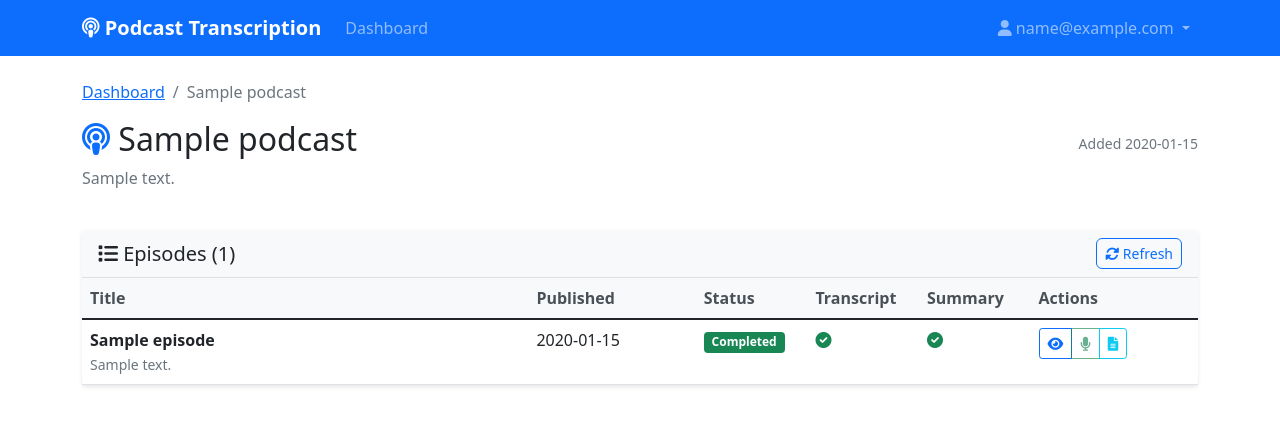
After one commit to wdphillipsRT/PodcastTranscriptionWeb, a Flask app: page /podcast/1/episodes in a window 1280 px wide. The commit adds this page. Shown: the top 426 px of the page. Run offline with Flask 3, Linux system fonts and the light colour scheme; a user stored in the database is signed in; tables that the repository leaves empty hold one stand-in row (values such as "Sample post"); some libraries are stand-ins or nearby versions.

Commit message:
Add comprehensive episode management interface
- Add podcast episodes listing page with detailed view
- Create manual trigger routes for transcription and summarization
- Add real-time status updates and auto-refresh for processing episodes
- Enhance dashboard with "View Episodes" buttons for each podcast
- Support individual episode actions: view details, trigger transcription, trigger summary
- Auto-refresh every 30 seconds when episodes are processing

🤖 Generated with [Claude Code](https://claude.ai/code)

Co-Authored-By: Claude <noreply@anthropic.com>

```diff
--- a/app.py
+++ b/app.py
@@ -224,6 +224,22 @@ def stripe_webhook():
 
     return jsonify({'success': True})
 
+@app.route('/podcast/<int:podcast_id>/episodes')
+@login_required
+def podcast_episodes(podcast_id):
+    podcast = Podcast.query.filter_by(
+        id=podcast_id,
+        user_id=current_user.id
+    ).first_or_404()
+
+    episodes = Episode.query.filter_by(podcast_id=podcast_id)\
+        .order_by(Episode.published_at.desc()).all()
+
+    return render_template('episodes.html',
+                         podcast=podcast,
+                         episodes=episodes,
+                         user=current_user)
+
 @app.route('/api/episodes/<int:episode_id>')
 @login_required
 def get_episode(episode_id):
@@ -235,11 +251,53 @@ def get_episode(episode_id):
     return jsonify({
         'id': episode.id,
         'title': episode.title,
+        'description': episode.description,
         'transcript_path': episode.transcript_path,
         'summary_path': episode.summary_path,
         'status': episode.status,
+        'published_at': episode.published_at.isoformat() if episode.published_at else None,
         'created_at': episode.created_at.isoformat() if episode.created_at else None
     })
+
+@app.route('/api/episodes/<int:episode_id>/trigger-transcription', methods=['POST'])
+@login_required
+def trigger_transcription(episode_id):
+    episode = Episode.query.join(Podcast).filter(
+        Episode.id == episode_id,
+        Podcast.user_id == current_user.id
+    ).first_or_404()
+
+    if episode.status == 'completed':
+        return jsonify({'error': 'Episode already processed'}), 400
+
+    # Import tasks here to avoid circular imports
+    from tasks import process_episode
+
+    # Reset episode status and trigger processing
+    episode.status = 'pending'
+    db.session.commit()
+
+    process_episode.delay(episode_id)
+
+    return jsonify({'success': True, 'message': 'Transcription triggered'})
+
+@app.route('/api/episodes/<int:episode_id>/trigger-summary', methods=['POST'])
+@login_required
+def trigger_summary(episode_id):
+    episode = Episode.query.join(Podcast).filter(
+        Episode.id == episode_id,
+        Podcast.user_id == current_user.id
+    ).first_or_404()
+
+    if not episode.transcript_path:
+        return jsonify({'error': 'Episode must be transcribed first'}), 400
+
+    # Import tasks here to avoid circular imports
+    from tasks import summarize_episode
+
+    summarize_episode.delay(episode_id)
+
+    return jsonify({'success': True, 'message': 'Summary triggered'})
 
 if __name__ == '__main__':
     with app.app_context():
--- a/templates/dashboard.html
+++ b/templates/dashboard.html
@@ -85,6 +85,12 @@
                         <p class="card-text small">
                             Episodes: {{ podcast.episodes|length }}
                         </p>
+                        <div class="d-flex justify-content-end">
+                            <a href="{{ url_for('podcast_episodes', podcast_id=podcast.id) }}"
+                               class="btn btn-outline-primary btn-sm">
+                                <i class="fas fa-list"></i> View Episodes
+                            </a>
+                        </div>
                     </div>
                 </div>
             </div>
--- /dev/null
+++ b/templates/episodes.html
@@ -0,0 +1,411 @@
+{% extends "base.html" %}
+
+{% block title %}{{ podcast.name }} Episodes - Podcast Transcription Service{% endblock %}
+
+{% block content %}
+<div class="row mb-4">
+    <div class="col-12">
+        <nav aria-label="breadcrumb">
+            <ol class="breadcrumb">
+                <li class="breadcrumb-item">
+                    <a href="{{ url_for('dashboard') }}">Dashboard</a>
+                </li>
+                <li class="breadcrumb-item active">{{ podcast.name }}</li>
+            </ol>
+        </nav>
+
+        <div class="d-flex justify-content-between align-items-center">
+            <h2>
+                <i class="fas fa-podcast text-primary"></i>
+                {{ podcast.name }}
+            </h2>
+            <div class="text-muted small">
+                Added {{ podcast.created_at.strftime('%Y-%m-%d') }}
+            </div>
+        </div>
+
+        {% if podcast.description %}
+        <p class="text-muted">{{ podcast.description[:200] }}{% if podcast.description|length > 200 %}...{% endif %}</p>
+        {% endif %}
+    </div>
+</div>
+
+<div class="row">
+    <div class="col-12">
+        <div class="card">
+            <div class="card-header d-flex justify-content-between align-items-center">
+                <h5 class="mb-0">
+                    <i class="fas fa-list"></i>
+                    Episodes ({{ episodes|length }})
+                </h5>
+                <div>
+                    <button class="btn btn-outline-primary btn-sm" onclick="refreshEpisodes()">
+                        <i class="fas fa-sync-alt"></i> Refresh
+                    </button>
+                </div>
+            </div>
+
+            {% if episodes %}
+            <div class="table-responsive">
+                <table class="table table-hover mb-0">
+                    <thead class="table-light">
+                        <tr>
+                            <th style="width: 40%">Title</th>
+                            <th style="width: 15%">Published</th>
+                            <th style="width: 10%">Status</th>
+                            <th style="width: 10%">Transcript</th>
+                            <th style="width: 10%">Summary</th>
+                            <th style="width: 15%">Actions</th>
+                        </tr>
+                    </thead>
+                    <tbody>
+                        {% for episode in episodes %}
+                        <tr id="episode-{{ episode.id }}">
+                            <td>
+                                <strong>{{ episode.title[:60] }}{% if episode.title|length > 60 %}...{% endif %}</strong>
+                                {% if episode.description %}
+                                <br>
+                                <small class="text-muted">
+                                    {{ episode.description[:100] }}{% if episode.description|length > 100 %}...{% endif %}
+                                </small>
+                                {% endif %}
+                            </td>
+                            <td>
+                                {% if episode.published_at %}
+                                {{ episode.published_at.strftime('%Y-%m-%d') }}
+                                {% else %}
+                                N/A
+                                {% endif %}
+                            </td>
+                            <td>
+                                <span class="status-badge" data-episode-id="{{ episode.id }}">
+                                    {% if episode.status == 'completed' %}
+                                    <span class="badge bg-success">Completed</span>
+                                    {% elif episode.status == 'processing' %}
+                                    <span class="badge bg-warning">Processing</span>
+                                    {% elif episode.status == 'failed' %}
+                                    <span class="badge bg-danger">Failed</span>
+                                    {% else %}
+                                    <span class="badge bg-secondary">Pending</span>
+                                    {% endif %}
+                                </span>
+                            </td>
+                            <td class="transcript-status" data-episode-id="{{ episode.id }}">
+                                {% if episode.transcript_path %}
+                                <i class="fas fa-check-circle text-success" title="Available"></i>
+                                {% else %}
+                                <i class="fas fa-times-circle text-muted" title="Not available"></i>
+                                {% endif %}
+                            </td>
+                            <td class="summary-status" data-episode-id="{{ episode.id }}">
+                                {% if episode.summary_path %}
+                                <i class="fas fa-check-circle text-success" title="Available"></i>
+                                {% else %}
+                                <i class="fas fa-times-circle text-muted" title="Not available"></i>
+                                {% endif %}
+                            </td>
+                            <td>
+                                <div class="btn-group btn-group-sm" role="group">
+                                    <button class="btn btn-outline-primary"
+                                            onclick="viewEpisodeDetails({{ episode.id }})"
+                                            title="View Details">
+                                        <i class="fas fa-eye"></i>
+                                    </button>
+
+                                    {% if episode.status != 'processing' %}
+                                    <button class="btn btn-outline-success"
+                                            onclick="triggerTranscription({{ episode.id }})"
+                                            title="Trigger Transcription"
+                                            {% if episode.status == 'completed' %}disabled{% endif %}>
+                                        <i class="fas fa-microphone"></i>
+                                    </button>
+
+                                    <button class="btn btn-outline-info"
+                                            onclick="triggerSummary({{ episode.id }})"
+                                            title="Trigger Summary"
+                                            {% if not episode.transcript_path %}disabled{% endif %}>
+                                        <i class="fas fa-file-alt"></i>
+                                    </button>
+                                    {% else %}
+                                    <button class="btn btn-outline-secondary" disabled>
+                                        <i class="fas fa-spinner fa-spin"></i>
+                                    </button>
+                                    {% endif %}
+                                </div>
+                            </td>
+                        </tr>
+                        {% endfor %}
+                    </tbody>
+                </table>
+            </div>
+            {% else %}
+            <div class="card-body text-center py-5">
+                <i class="fas fa-music fa-3x text-muted mb-3"></i>
+                <h5 class="text-muted">No Episodes Found</h5>
+                <p class="text-muted">
+                    No episodes have been discovered for this podcast yet.
+                    This could mean the RSS feed is empty or there was an issue fetching episodes.
+                </p>
+                <button class="btn btn-primary" onclick="refreshEpisodes()">
+                    <i class="fas fa-sync-alt"></i> Try Refreshing
+                </button>
+            </div>
+            {% endif %}
+        </div>
+    </div>
+</div>
+
+<!-- Episode Details Modal -->
+<div class="modal fade" id="episodeDetailsModal" tabindex="-1">
+    <div class="modal-dialog modal-lg">
+        <div class="modal-content">
+            <div class="modal-header">
+                <h5 class="modal-title" id="episodeDetailsTitle">Episode Details</h5>
+                <button type="button" class="btn-close" data-bs-dismiss="modal"></button>
+            </div>
+            <div class="modal-body" id="episodeDetailsBody">
+                <div class="text-center">
+                    <div class="spinner-border" role="status">
+                        <span class="visually-hidden">Loading...</span>
+                    </div>
+                </div>
+            </div>
+        </div>
+    </div>
+</div>
+{% endblock %}
+
+{% block scripts %}
+<script>
+let refreshInterval;
+
+// Auto-refresh page every 30 seconds when episodes are processing
+function setupAutoRefresh() {
+    const processingBadges = document.querySelectorAll('.badge.bg-warning');
+    if (processingBadges.length > 0) {
+        if (!refreshInterval) {
+            refreshInterval = setInterval(refreshEpisodeStatuses, 30000);
+        }
+    } else {
+        if (refreshInterval) {
+            clearInterval(refreshInterval);
+            refreshInterval = null;
+        }
+    }
+}
+
+// Refresh episode statuses via AJAX
+async function refreshEpisodeStatuses() {
+    const episodeRows = document.querySelectorAll('[data-episode-id]');
+
+    for (const element of episodeRows) {
+        const episodeId = element.getAttribute('data-episode-id');
+        if (!episodeId) continue;
+
+        try {
+            const response = await fetch(`/api/episodes/${episodeId}`);
+            if (response.ok) {
+                const episode = await response.json();
+                updateEpisodeStatus(episodeId, episode);
+            }
+        } catch (error) {
+            console.error(`Error refreshing episode ${episodeId}:`, error);
+        }
+    }
+
+    setupAutoRefresh(); // Re-evaluate if we need to keep refreshing
+}
+
+function updateEpisodeStatus(episodeId, episode) {
+    // Update status badge
+    const statusBadge = document.querySelector(`.status-badge[data-episode-id="${episodeId}"] .badge`);
+    if (statusBadge) {
+        statusBadge.className = 'badge ' +
+            (episode.status === 'completed' ? 'bg-success' :
+             episode.status === 'processing' ? 'bg-warning' :
+             episode.status === 'failed' ? 'bg-danger' : 'bg-secondary');
+        statusBadge.textContent = episode.status.charAt(0).toUpperCase() + episode.status.slice(1);
+    }
+
+    // Update transcript status
+    const transcriptStatus = document.querySelector(`.transcript-status[data-episode-id="${episodeId}"] i`);
+    if (transcriptStatus) {
+        if (episode.transcript_path) {
+            transcriptStatus.className = 'fas fa-check-circle text-success';
+            transcriptStatus.title = 'Available';
+        } else {
+            transcriptStatus.className = 'fas fa-times-circle text-muted';
+            transcriptStatus.title = 'Not available';
+        }
+    }
+
+    // Update summary status
+    const summaryStatus = document.querySelector(`.summary-status[data-episode-id="${episodeId}"] i`);
+    if (summaryStatus) {
+        if (episode.summary_path) {
+            summaryStatus.className = 'fas fa-check-circle text-success';
+            summaryStatus.title = 'Available';
+        } else {
+            summaryStatus.className = 'fas fa-times-circle text-muted';
+            summaryStatus.title = 'Not available';
+        }
+    }
+
+    // Update action buttons based on status
+    const row = document.getElementById(`episode-${episodeId}`);
+    if (row) {
+        const transcriptBtn = row.querySelector('button[title="Trigger Transcription"]');
+        const summaryBtn = row.querySelector('button[title="Trigger Summary"]');
+
+        if (transcriptBtn) {
+            transcriptBtn.disabled = (episode.status === 'completed' || episode.status === 'processing');
+        }
+
+        if (summaryBtn) {
+            summaryBtn.disabled = (!episode.transcript_path || episode.status === 'processing');
+        }
+    }
+}
+
+function refreshEpisodes() {
+    location.reload();
+}
+
+async function viewEpisodeDetails(episodeId) {
+    const modal = new bootstrap.Modal(document.getElementById('episodeDetailsModal'));
+    const title = document.getElementById('episodeDetailsTitle');
+    const body = document.getElementById('episodeDetailsBody');
+
+    title.textContent = 'Loading...';
+    body.innerHTML = '<div class="text-center"><div class="spinner-border" role="status"><span class="visually-hidden">Loading...</span></div></div>';
+
+    modal.show();
+
+    try {
+        const response = await fetch(`/api/episodes/${episodeId}`);
+        const episode = await response.json();
+
+        title.textContent = episode.title;
+
+        let content = `
+            <div class="mb-3">
+                <h6>Status</h6>
+                <span class="badge ${episode.status === 'completed' ? 'bg-success' :
+                                   episode.status === 'processing' ? 'bg-warning' :
+                                   episode.status === 'failed' ? 'bg-danger' : 'bg-secondary'}">
+                    ${episode.status.charAt(0).toUpperCase() + episode.status.slice(1)}
+                </span>
+            </div>
+        `;
+
+        if (episode.description) {
+            content += `<div class="mb-3"><h6>Description</h6><p>${episode.description}</p></div>`;
+        }
+
+        if (episode.published_at) {
+            content += `<div class="mb-3"><h6>Published</h6><p>${new Date(episode.published_at).toLocaleDateString()}</p></div>`;
+        }
+
+        content += '<div class="row">';
+
+        content += '<div class="col-md-6">';
+        content += '<h6>Transcript</h6>';
+        if (episode.transcript_path) {
+            content += '<p class="text-success"><i class="fas fa-check-circle"></i> Available - Emailed to you</p>';
+        } else {
+            content += '<p class="text-muted"><i class="fas fa-times-circle"></i> Not available</p>';
+        }
+        content += '</div>';
+
+        content += '<div class="col-md-6">';
+        content += '<h6>Summary</h6>';
+        if (episode.summary_path) {
+            content += '<p class="text-success"><i class="fas fa-check-circle"></i> Available - Emailed to you</p>';
+        } else {
+            content += '<p class="text-muted"><i class="fas fa-times-circle"></i> Not available</p>';
+        }
+        content += '</div>';
+
+        content += '</div>';
+
+        body.innerHTML = content;
+
+    } catch (error) {
+        body.innerHTML = '<div class="alert alert-danger">Error loading episode details</div>';
+    }
+}
+
+async function triggerTranscription(episodeId) {
+    const button = event.target.closest('button');
+    const originalContent = button.innerHTML;
+
+    button.disabled = true;
+    button.innerHTML = '<i class="fas fa-spinner fa-spin"></i>';
+
+    try {
+        const response = await fetch(`/api/episodes/${episodeId}/trigger-transcription`, {
+            method: 'POST',
+            headers: {
+                'Content-Type': 'application/json'
+            }
+        });
+
+        const result = await response.json();
+
+        if (response.ok) {
+            // Update status immediately
+            const statusBadge = document.querySelector(`.status-badge[data-episode-id="${episodeId}"] .badge`);
+            if (statusBadge) {
+                statusBadge.className = 'badge bg-warning';
+                statusBadge.textContent = 'Processing';
+            }
+
+            alert('Transcription started! The page will auto-refresh to show progress.');
+            setupAutoRefresh();
+        } else {
+            alert('Error: ' + result.error);
+        }
+    } catch (error) {
+        alert('Network error occurred');
+    } finally {
+        button.disabled = false;
+        button.innerHTML = originalContent;
+    }
+}
+
+async function triggerSummary(episodeId) {
+    const button = event.target.closest('button');
+    const originalContent = button.innerHTML;
+
+    button.disabled = true;
+    button.innerHTML = '<i class="fas fa-spinner fa-spin"></i>';
+
+    try {
+        const response = await fetch(`/api/episodes/${episodeId}/trigger-summary`, {
+            method: 'POST',
+            headers: {
+                'Content-Type': 'application/json'
+            }
+        });
+
+        const result = await response.json();
+
+        if (response.ok) {
+            alert('Summary generation started! You will be notified via email when complete.');
+        } else {
+            alert('Error: ' + result.error);
+        }
+    } catch (error) {
+        alert('Network error occurred');
+    } finally {
+        button.disabled = false;
+        button.innerHTML = originalContent;
+    }
+}
+
+// Initialize auto-refresh on page load
+document.addEventListener('DOMContentLoaded', function() {
+    setupAutoRefresh();
+});
+</script>
+{% endblock %}
```
